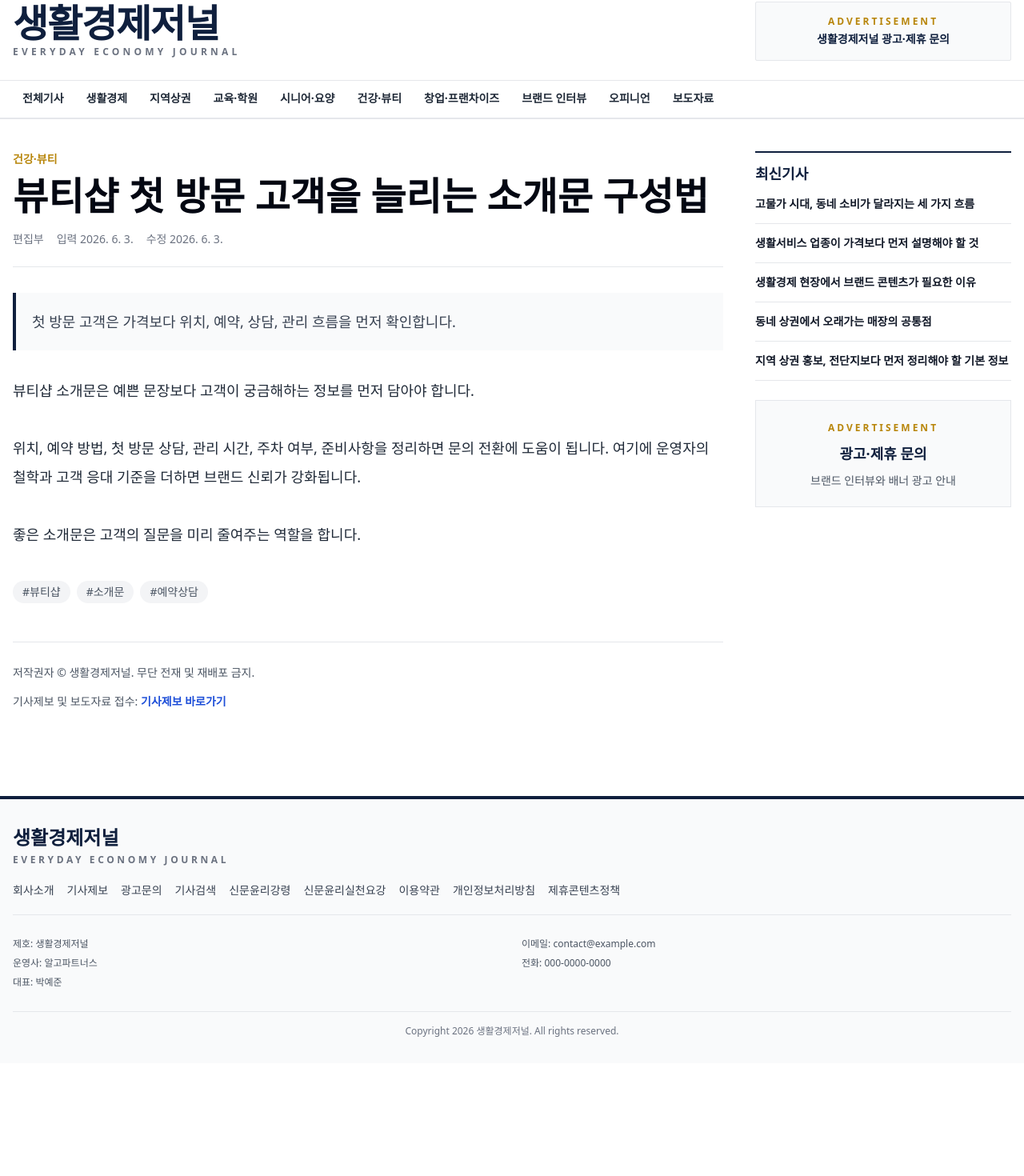
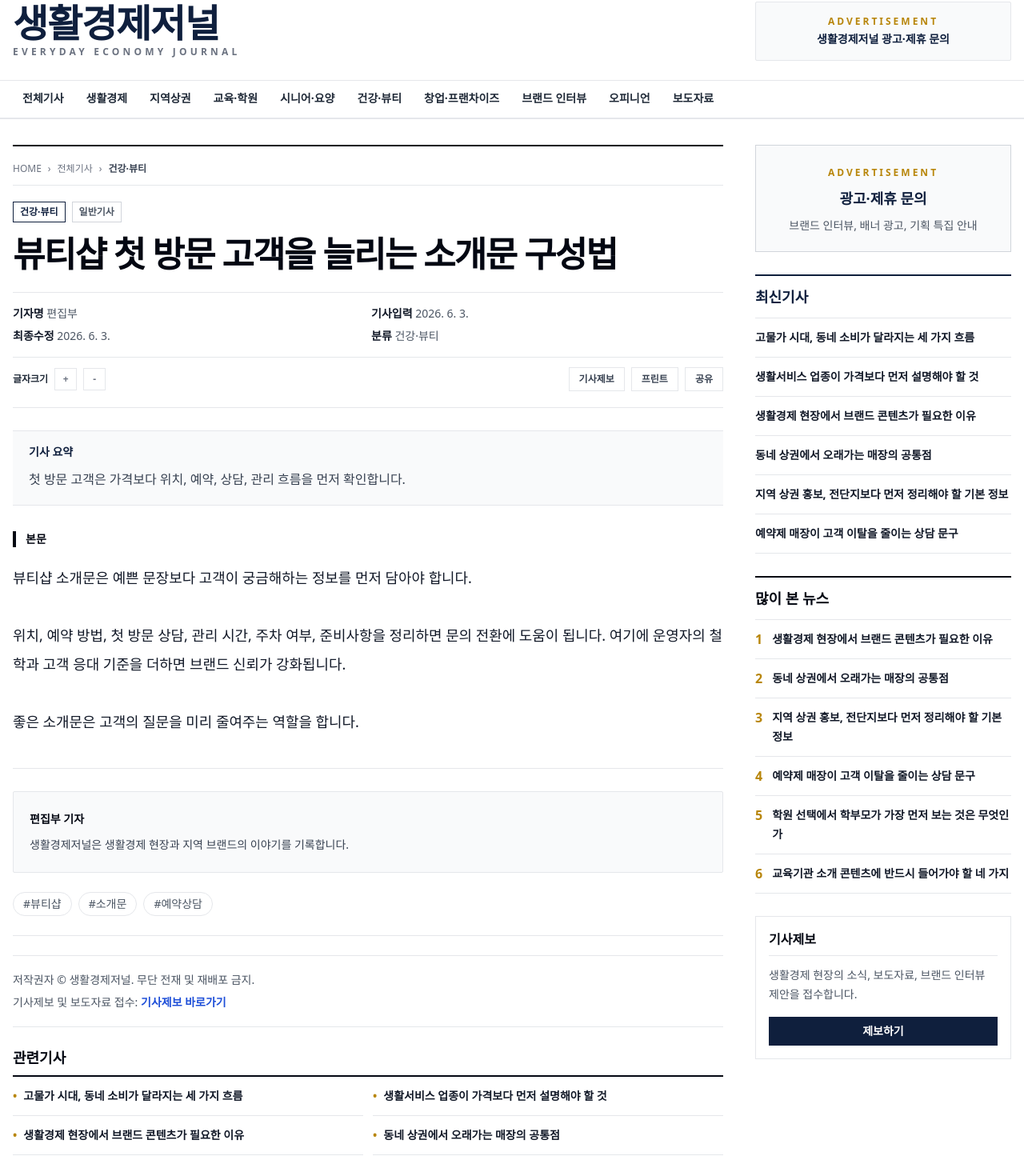
Before and after one commit to apark12321-ux/vision-media-mediaoffice, a Next.js app: page /articles/beauty-shop-intro-copy-structure in a window 1280 px wide. Shown: the part 55-1525 px from the top of the page at 80% size. Before the commit the page ends 1384 px from the top, so only its background shows below. Built offline with nearby package versions, Linux system fonts and the light colour scheme; no server answers; the database is empty.

Commit message:
Refine article detail page to newspaper format

```diff
--- a/app/articles/[slug]/page.tsx
+++ b/app/articles/[slug]/page.tsx
@@ -5,54 +5,180 @@ import { getArticleBySlug, getPublishedArticles } from '@/lib/data/public';
 import { getSponsoredNotice, requiresSponsoredNotice } from '@/lib/compliance/sponsored-notice';
 import { formatDate } from '@/lib/utils/format';
 
+function articleTypeLabel(type: string | null | undefined) {
+  switch (type) {
+    case 'brand_interview':
+      return '브랜드 인터뷰';
+    case 'sponsored':
+      return '제휴 콘텐츠';
+    case 'advertorial':
+      return '광고 콘텐츠';
+    case 'press_release':
+      return '보도자료';
+    default:
+      return '일반기사';
+  }
+}
+
 export default async function ArticleDetailPage({ params }: { params: Promise<{ slug: string }> }) {
   const { slug } = await params;
-  const [article, latestArticles] = await Promise.all([getArticleBySlug(slug), getPublishedArticles(6)]);
+  const [article, latestArticles] = await Promise.all([getArticleBySlug(slug), getPublishedArticles(12)]);
   if (!article) notFound();
+
+  const categoryName = article.categories?.name ?? '미분류';
   const notice = requiresSponsoredNotice(article.article_type, article.is_sponsored) ? getSponsoredNotice(article.article_type, article.sponsored_notice) : null;
+  const sidebarArticles = latestArticles.filter((item) => item.slug !== article.slug);
+  const relatedArticles = sidebarArticles.filter((item) => item.categories?.slug === article.categories?.slug).slice(0, 4);
+  const fallbackRelatedArticles = relatedArticles.length ? relatedArticles : sidebarArticles.slice(0, 4);
 
   return (
-    <main className="mx-auto grid max-w-7xl gap-10 px-4 py-10 lg:grid-cols-[1fr_320px]">
-      <article>
-        <div className="border-b pb-6">
-          <div className="text-sm font-black text-brand-gold">{article.categories?.name ?? '미분류'}</div>
-          <h1 className="mt-3 text-4xl font-black leading-tight text-gray-950 md:text-5xl">{article.title}</h1>
-          {article.subtitle && <p className="mt-4 text-xl leading-8 text-gray-600">{article.subtitle}</p>}
-          <div className="mt-5 flex flex-wrap gap-x-4 gap-y-1 text-sm text-gray-500">
-            <span>{article.author_name}</span>
-            <span>입력 {formatDate(article.published_at)}</span>
-            <span>수정 {formatDate(article.updated_at)}</span>
+    <main className="mx-auto max-w-7xl px-4 py-8">
+      <div className="grid gap-10 lg:grid-cols-[minmax(0,1fr)_320px]">
+        <article className="min-w-0 border-t-2 border-gray-950 pt-5">
+          <nav className="mb-5 flex flex-wrap items-center gap-2 border-b pb-3 text-xs text-gray-500" aria-label="현재 위치">
+            <Link href="/" className="hover:text-brand-blue">HOME</Link>
+            <span>›</span>
+            <Link href="/articles" className="hover:text-brand-blue">전체기사</Link>
+            <span>›</span>
+            {article.categories?.slug ? (
+              <Link href={`/category/${article.categories.slug}`} className="font-bold text-gray-700 hover:text-brand-blue">{categoryName}</Link>
+            ) : (
+              <span className="font-bold text-gray-700">{categoryName}</span>
+            )}
+          </nav>
+
+          <header className="border-b pb-5">
+            <div className="mb-3 flex flex-wrap items-center gap-2 text-xs font-bold">
+              <span className="border border-brand-navy px-2 py-1 text-brand-navy">{categoryName}</span>
+              <span className="border border-gray-300 px-2 py-1 text-gray-600">{articleTypeLabel(article.article_type)}</span>
+              {article.is_sponsored && <span className="border border-brand-gold px-2 py-1 text-brand-gold">제휴표시</span>}
+            </div>
+
+            <h1 className="text-[2rem] font-black leading-tight tracking-[-0.04em] text-gray-950 md:text-[2.75rem]">
+              {article.title}
+            </h1>
+            {article.subtitle && <p className="mt-3 text-lg leading-8 text-gray-600 md:text-xl">{article.subtitle}</p>}
+
+            <div className="mt-5 grid gap-2 border-t border-gray-200 pt-4 text-sm text-gray-600 sm:grid-cols-2">
+              <p><span className="font-bold text-gray-900">기자명</span> {article.author_name ?? '편집부'}</p>
+              <p><span className="font-bold text-gray-900">기사입력</span> {formatDate(article.published_at)}</p>
+              <p><span className="font-bold text-gray-900">최종수정</span> {formatDate(article.updated_at)}</p>
+              <p><span className="font-bold text-gray-900">분류</span> {categoryName}</p>
+            </div>
+
+            <div className="mt-4 flex flex-wrap items-center justify-between gap-3 border-t border-gray-200 pt-3 text-xs text-gray-500">
+              <div className="flex flex-wrap items-center gap-2">
+                <span className="font-bold text-gray-800">글자크기</span>
+                <span className="inline-flex h-7 w-7 items-center justify-center border bg-white font-bold">+</span>
+                <span className="inline-flex h-7 w-7 items-center justify-center border bg-white font-bold">-</span>
+              </div>
+              <div className="flex flex-wrap items-center gap-2">
+                <Link href="/report" className="border px-3 py-1.5 font-bold text-gray-700 hover:border-brand-blue hover:text-brand-blue">기사제보</Link>
+                <button type="button" className="border px-3 py-1.5 font-bold text-gray-700">프린트</button>
+                <button type="button" className="border px-3 py-1.5 font-bold text-gray-700">공유</button>
+              </div>
+            </div>
+          </header>
+
+          {notice && <SponsoredNotice notice={notice} />}
+
+          {article.thumbnail_url && (
+            <figure className="mt-8 border bg-gray-50 p-2">
+              {/* eslint-disable-next-line @next/next/no-img-element */}
+              <img src={article.thumbnail_url} alt={article.title} className="mx-auto max-h-[520px] w-full object-cover" />
+              <figcaption className="mt-2 px-2 text-center text-xs text-gray-500">생활경제저널 자료사진</figcaption>
+            </figure>
+          )}
+
+          {article.summary && (
+            <section className="mt-7 border-y bg-gray-50 px-5 py-4">
+              <h2 className="mb-2 text-sm font-black text-brand-navy">기사 요약</h2>
+              <p className="text-base leading-8 text-gray-700">{article.summary}</p>
+            </section>
+          )}
+
+          <div className="mt-8 border-b pb-10">
+            <div className="mb-5 border-l-4 border-gray-950 pl-3 text-sm font-black text-gray-950">본문</div>
+            <div className="whitespace-pre-wrap text-[1.08rem] leading-9 text-gray-850 md:text-[1.12rem]">
+              {article.content}
             </div>
           </div>
 
-        {notice && <SponsoredNotice notice={notice} />}
-        {article.summary && <p className="mt-8 border-l-4 border-brand-navy bg-gray-50 p-5 text-lg leading-8 text-gray-700">{article.summary}</p>}
-        <div className="markdown-body mt-8 whitespace-pre-wrap text-lg leading-9 text-gray-800">{article.content}</div>
-        {article.tags?.length ? <div className="mt-10 flex flex-wrap gap-2">{article.tags.map((tag) => <span key={tag} className="rounded-full bg-gray-100 px-3 py-1 text-sm text-gray-600">#{tag}</span>)}</div> : null}
+          <footer className="mt-7 space-y-6">
+            <div className="rounded-sm border bg-gray-50 p-5 text-sm leading-7 text-gray-700">
+              <p className="font-bold text-gray-950">{article.author_name ?? '편집부'} 기자</p>
+              <p className="mt-1">생활경제저널은 생활경제 현장과 지역 브랜드의 이야기를 기록합니다.</p>
+            </div>
 
-        <div className="mt-12 border-t pt-6 text-sm leading-7 text-gray-600">
+            {article.tags?.length ? (
+              <div className="flex flex-wrap gap-2 border-b pb-6">
+                {article.tags.map((tag) => (
+                  <Link key={tag} href={`/search?q=${encodeURIComponent(tag)}`} className="rounded-full border px-3 py-1 text-sm text-gray-600 hover:border-brand-blue hover:text-brand-blue">
+                    #{tag}
+                  </Link>
+                ))}
+              </div>
+            ) : null}
+
+            <div className="border-y py-4 text-sm leading-7 text-gray-600">
               <p>저작권자 © 생활경제저널. 무단 전재 및 재배포 금지.</p>
-          <p className="mt-2">기사제보 및 보도자료 접수: <Link href="/report" className="font-bold text-brand-blue">기사제보 바로가기</Link></p>
+              <p>기사제보 및 보도자료 접수: <Link href="/report" className="font-bold text-brand-blue">기사제보 바로가기</Link></p>
             </div>
+
+            <section>
+              <h2 className="border-b-2 border-gray-950 pb-2 text-lg font-black text-gray-950">관련기사</h2>
+              <div className="mt-3 grid gap-3 sm:grid-cols-2">
+                {fallbackRelatedArticles.map((item) => (
+                  <Link key={item.id} href={`/articles/${item.slug}`} className="border-b pb-3 text-sm font-bold leading-6 text-gray-900 hover:text-brand-blue">
+                    <span className="mr-2 text-brand-gold">•</span>{item.title}
+                  </Link>
+                ))}
+              </div>
+            </section>
+          </footer>
         </article>
 
-      <aside className="space-y-6">
+        <aside className="space-y-7 lg:sticky lg:top-6 lg:self-start">
+          <Link href="/advertise" className="block border border-gray-300 bg-gray-50 p-5 text-center hover:border-brand-blue">
+            <span className="text-xs font-black uppercase tracking-[0.25em] text-brand-gold">Advertisement</span>
+            <strong className="mt-2 block text-lg text-brand-navy">광고·제휴 문의</strong>
+            <span className="mt-2 block text-sm leading-6 text-gray-600">브랜드 인터뷰, 배너 광고, 기획 특집 안내</span>
+          </Link>
+
           <section className="border-t-2 border-brand-navy pt-3">
             <h2 className="text-lg font-black text-brand-navy">최신기사</h2>
-          <div className="mt-3 space-y-3">
-            {latestArticles.filter((item) => item.slug !== article.slug).slice(0, 5).map((item) => (
-              <Link key={item.id} href={`/articles/${item.slug}`} className="block border-b pb-3 text-sm font-bold leading-6 text-gray-900 hover:text-brand-blue">
+            <div className="mt-3 space-y-0 border-t">
+              {sidebarArticles.slice(0, 6).map((item) => (
+                <Link key={item.id} href={`/articles/${item.slug}`} className="block border-b py-3 text-sm font-bold leading-6 text-gray-900 hover:text-brand-blue">
                   {item.title}
                 </Link>
               ))}
             </div>
           </section>
-        <Link href="/advertise" className="block border bg-gray-50 p-5 text-center hover:border-brand-blue">
-          <span className="text-xs font-black uppercase tracking-[0.25em] text-brand-gold">Advertisement</span>
-          <strong className="mt-2 block text-lg text-brand-navy">광고·제휴 문의</strong>
-          <span className="mt-2 block text-sm leading-6 text-gray-600">브랜드 인터뷰와 배너 광고 안내</span>
+
+          <section className="border-t-2 border-gray-950 pt-3">
+            <h2 className="text-lg font-black text-gray-950">많이 본 뉴스</h2>
+            <ol className="mt-3 space-y-0 border-t">
+              {sidebarArticles.slice(2, 8).map((item, index) => (
+                <li key={item.id} className="border-b py-3">
+                  <Link href={`/articles/${item.slug}`} className="flex gap-3 text-sm font-bold leading-6 text-gray-900 hover:text-brand-blue">
+                    <span className="text-base font-black text-brand-gold">{index + 1}</span>
+                    <span>{item.title}</span>
                   </Link>
+                </li>
+              ))}
+            </ol>
+          </section>
+
+          <section className="border bg-white p-4">
+            <h2 className="border-b pb-2 text-base font-black text-gray-950">기사제보</h2>
+            <p className="mt-3 text-sm leading-6 text-gray-600">생활경제 현장의 소식, 보도자료, 브랜드 인터뷰 제안을 접수합니다.</p>
+            <Link href="/report" className="mt-4 inline-flex w-full items-center justify-center bg-brand-navy px-4 py-2 text-sm font-bold text-white hover:bg-brand-blue">
+              제보하기
+            </Link>
+          </section>
         </aside>
+      </div>
     </main>
   );
 }
```
Lines whose indentation alone changed are shown as unchanged.
